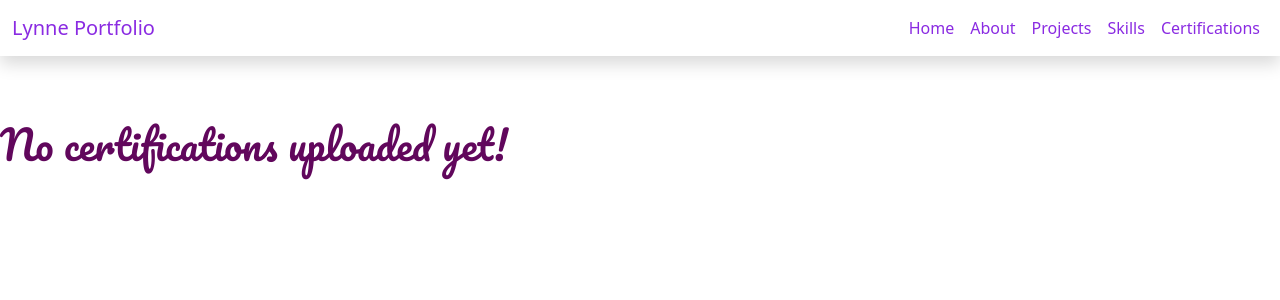
After one commit to linetlucy-genchabe/Portfolio, a Django app: page /certifications/ in a window 1280 px wide. The commit adds this page. Shown: the top 300 px of the page. Run offline with Django 3.2, Linux system fonts and the light colour scheme; some libraries are stand-ins or nearby versions.

Commit message:
add about section and certifications

```diff
--- a/lynneportfolio/admin.py
+++ b/lynneportfolio/admin.py
@@ -1,8 +1,9 @@
 from django.contrib import admin
-from .models import Editor,Project,Skills
+from .models import Certifications, Editor,Project,Skills
 
 # Register your models here.
 
 admin.site.register(Editor)
 admin.site.register(Project)
 admin.site.register(Skills)
+admin.site.register(Certifications)
--- a/lynneportfolio/models.py
+++ b/lynneportfolio/models.py
@@ -28,3 +28,7 @@ class Project(models.Model):
 
 class Skills(models.Model):
     name= models.CharField(max_length =60)
+
+class Certifications(models.Model):
+    name= models.CharField(max_length =60)
+    certifications_image = models.ImageField(upload_to = 'certifications/',blank=True)
--- a/lynneportfolio/static/css/portfolio.css
+++ b/lynneportfolio/static/css/portfolio.css
@@ -32,6 +32,14 @@ footer .svg-inline--fa:hover {
     color: #3c778a;
 }
 
+.about {
+    background: linear-gradient(rgb(247, 245, 245), rgb(94, 20, 100)), url("../assets/stars.png");
+    background-size: cover;
+    background-attachment: fixed;
+    padding-top: 2%;
+    padding-bottom: 3%;
+}
+
 .skills ul {
     align-items: center;
     display: flex;
--- /dev/null
+++ b/lynneportfolio/templates/certifications.html
@@ -0,0 +1,19 @@
+{%extends 'base.html'%} {% block content %}
+<h1 style="font-family: 'pacifico',cursive;margin-top: 5%;">No certifications uploaded yet!</h1>
+{% for certificate in certifications %}
+<div class="container shadow" style="margin-top: 3%;padding-top: 2%;padding-bottom: 2%;">
+    <section class="skills container" id="skills">
+        <h1>Certifications</h1>
+        <ul>
+            <li>{{certificate.name}}</li>
+            <li>{{certificate.certifications_image}}</li>
+
+
+
+        </ul>
+
+    </section>
+
+
+</div>
+{%endfor%} {%endblock%}
--- a/lynneportfolio/templates/navbar.html
+++ b/lynneportfolio/templates/navbar.html
@@ -10,10 +10,17 @@
                     <a class="nav-link active" aria-current="page" href=" {% url 'index' %} " style="color: blueviolet;">Home</a>
                 </li>
                 <li class="nav-item ">
+                    <a class="nav-link active " href="{% url 'about' %}" style="color: blueviolet;">About</a>
+                </li>
+
+                <li class="nav-item ">
                     <a class="nav-link active " href="/project " style="color: blueviolet;">Projects</a>
                 </li>
                 <li class="nav-item ">
                     <a class="nav-link active " href="/skills" style="color: blueviolet;">Skills</a>
+                </li>
+                <li class="nav-item ">
+                    <a class="nav-link active " href="/certifications " style="color: blueviolet;">Certifications</a>
                 </li>
 
             </ul>
--- a/lynneportfolio/urls.py
+++ b/lynneportfolio/urls.py
@@ -6,6 +6,7 @@ urlpatterns=[
     url(r'^$',views.index,name='index'),
     url(r'^project/',views.project,name ='project'),
     url(r'^skills/',views.skills,name ='skills'),
-
+    url(r'^certifications/',views.certifications,name ='certifications'),
+    url(r'^about/', views.about, name='about'),
 
 ]
--- a/lynneportfolio/views.py
+++ b/lynneportfolio/views.py
@@ -6,7 +6,8 @@
 # Create your views here.
 def index(request):
     return render(request,'index.html')
-
+def about(request):
+    return render(request,'about.html')
 def project(request):
     try:
         project = Project.objects.all()
@@ -20,3 +21,9 @@
     except Skills.DoesNotExist:
         raise Http404()
     return render(request,"skills.html", {"skills":skills})
+def certifications(request):
+    try:
+        skills = Skills.objects.all()
+    except Skills.DoesNotExist:
+        raise Http404()
+    return render(request,"certifications.html", {"certifications":certifications})
--- a/portfolio/settings.py
+++ b/portfolio/settings.py
@@ -58,7 +58,7 @@ DEBUG = config('DEBUG', default=False, cast=bool)
 # DATABASES['default'].update(db_from_env)
 
 ALLOWED_HOSTS = config('ALLOWED_HOSTS', cast=Csv())
-ALLOWED_HOSTS=[]
+
 
 
 
```
Also changed, not shown: lynneportfolio/templates/about.html (added, +12 -0 lines), lynneportfolio/migrations/0003_certifications.py (added), lynneportfolio/static/images/lynne.jpg (added).
